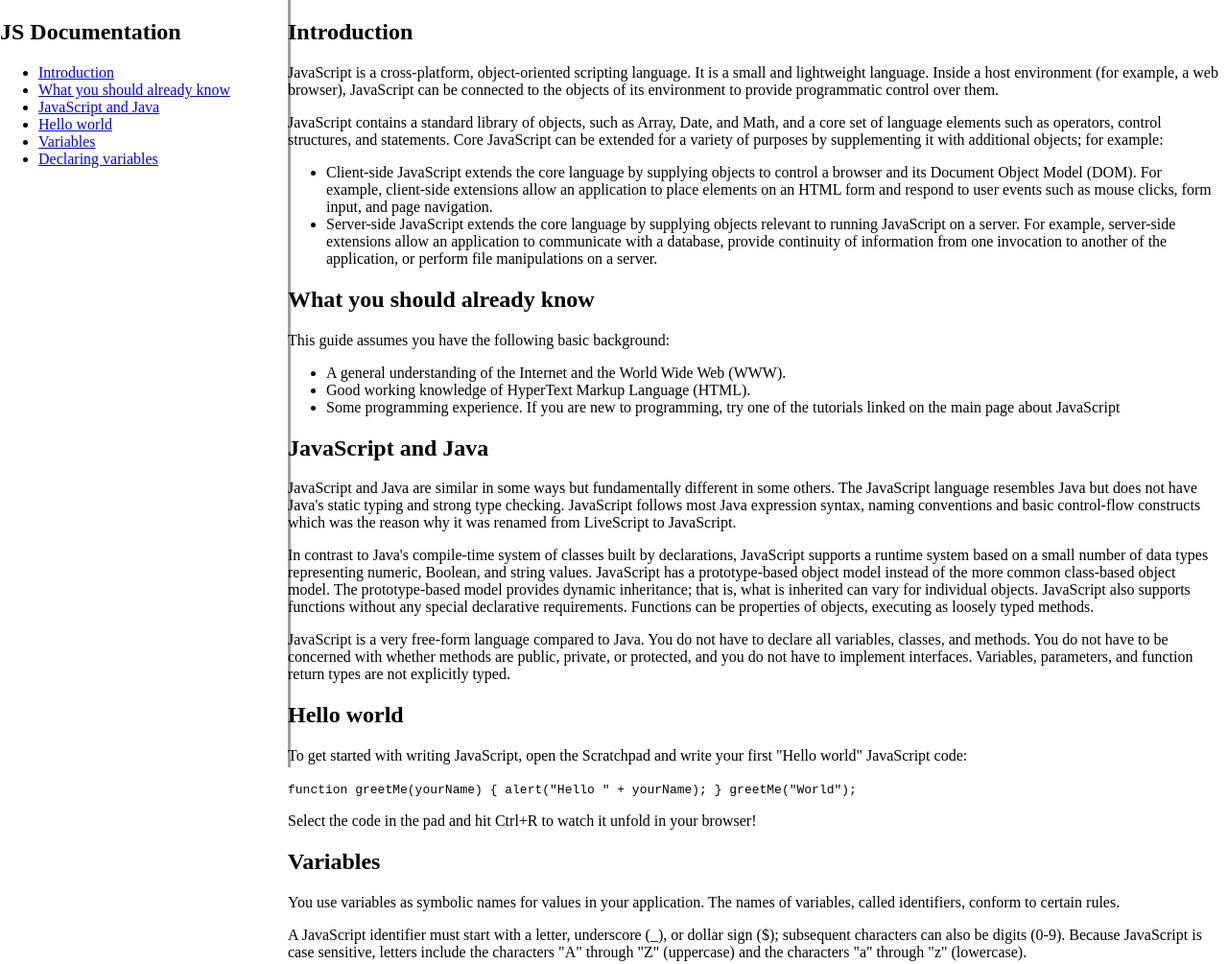
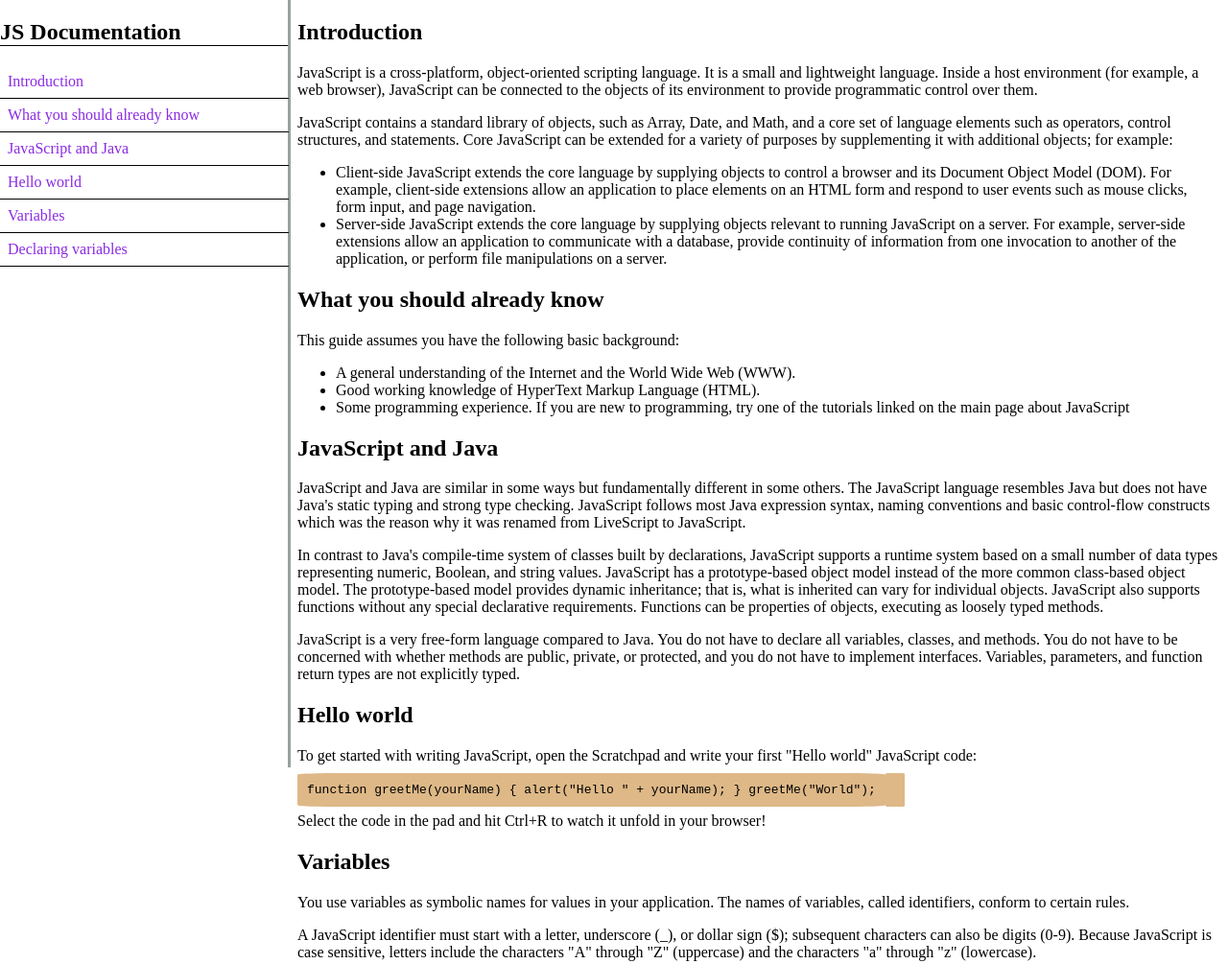
Before and after one commit to yogeshdatir/Technical-Documentation-Page, a plain HTML site: page index.html in a window 1280 px wide. Shown: the top 1005 px of the page at 96% size. Drawn offline with Linux system fonts and the light colour scheme.

Commit message:
improvised

```diff
--- a/css/index.css
+++ b/css/index.css
@@ -1,4 +1,35 @@
+
 #navbar {
+  min-height: 200px;
+  top: 0;
+  width: 100%;
+}
+nav ul {
+  display: flex;
+  flex-direction: column;
+  padding:0px;
+}
+nav li {
+  list-style: none;
+  display: flex;
+  flex-direction: column;
+  border-bottom: solid 1px black;
+}
+.nav-link {
+  text-decoration: none;
+  color: blueviolet;
+}
+code {
+  background-color:burlywood;
+  padding: 10px;
+  border-radius: 5%;
+  width: 100%
+}
+@media screen and (min-width: 600px) {
+  body {
+    margin-left: 310px;
+  }
+  #navbar {
   position:fixed;
   min-width:290px;
   top:0px;
@@ -7,10 +38,33 @@
   height:100%;
   border-right:solid;
   border-color:rgba(0,22,22,0.4)
-}
-
-@media screen and (min-width: 600px) {
-  body {
-    margin-left: 300px;
+  }
+  #navabr header {
+    display: flex;
+    flex-direction: column;
+  }
+  #navbar h1 {
+    display: flex;
+    flex-direction: column;
+    border-bottom: solid 1px black;
+  }
+  nav ul {
+    display: flex;
+    flex-direction: column;
+  }
+  nav li {
+    list-style: none;
+    border-bottom: solid 1px black;
+    left: -50px;
+    padding: 8px;
+    padding-left: 43px;
+    width: 100%;
+    position: relative;
+    justify-content: center;
+  }
+  .nav-link {
+    text-decoration: none;
+    color:blueviolet;
+    padding-left: 15px;
   }
 }
--- a/index.html
+++ b/index.html
@@ -44,10 +44,10 @@
         <p>To get started with writing JavaScript, open the Scratchpad and write your first "Hello world" JavaScript code:</p>
         <code>
           function greetMe(yourName) {
-          <code>    alert("Hello " + yourName); </code>
+              alert("Hello " + yourName);
           }
           greetMe("World");
-        </code>
+        </code><code></code>
         <p>Select the code in the pad and hit Ctrl+R to watch it unfold in your browser!</p>
       </section>
       <section class="main-section" id="Variables">
```
